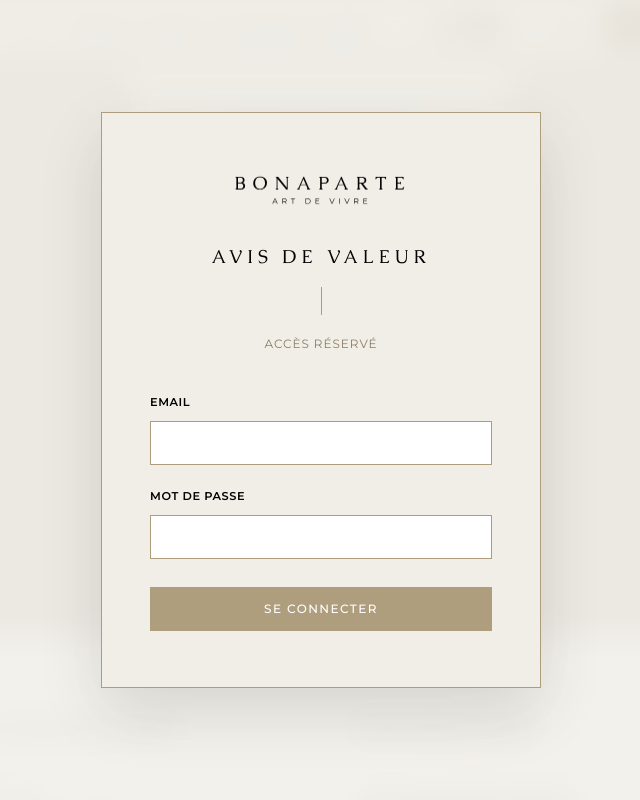
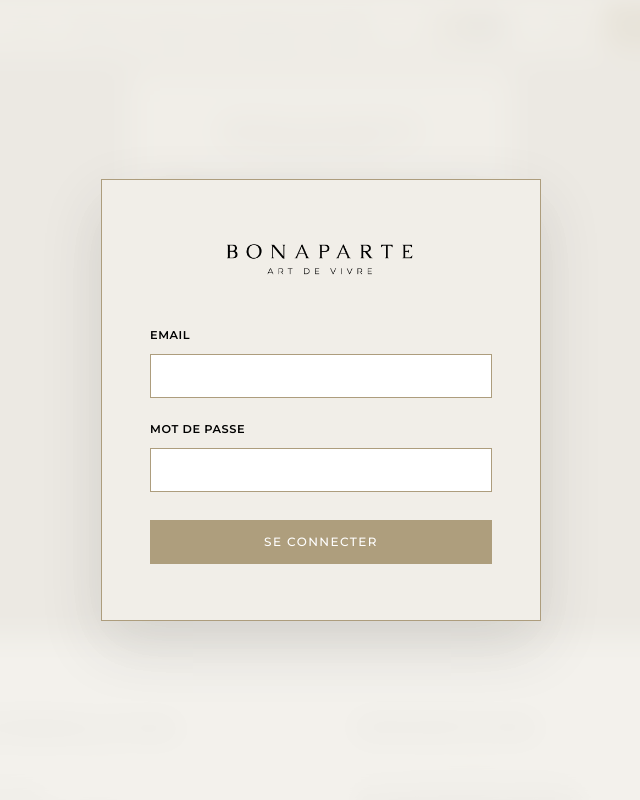
Before and after one commit to baptistefort/avis-de-valeur-bonaparte, a Next.js app: page / in a window 1280 px wide. Shown: the top 800 px of the page, without its empty margins (319-959 px from the left). Built offline with nearby package versions, Linux system fonts and the light colour scheme.

Commit message:
Login: remove Avis de Valeur title and Accès réservé subtitle, keep only logo

```diff
--- a/src/components/LoginOverlay.tsx
+++ b/src/components/LoginOverlay.tsx
@@ -5,7 +5,6 @@ import { useAuthStore } from '@/store/useAuthStore';
 import { asset } from '@/lib/paths';
 
 const FONT_MONT = "'Montserrat', sans-serif";
-const FONT_CAUDEX = "'Caudex', serif";
 const COLOR_BEIGE = '#f1eee8';
 const COLOR_GOLD = '#ae9e7d';
 const COLOR_GOLD_LINE = '#ad9d7d';
@@ -63,53 +62,13 @@ export default function LoginOverlay() {
           src={asset('/images/logo_bonaparte.png')}
           alt="Bonaparte"
           style={{
-            width: '200px',
+            width: '220px',
             height: 'auto',
-            margin: '0 auto 32px',
+            margin: '0 auto 40px',
             display: 'block',
           }}
           draggable={false}
         />
-
-        {/* Caudex eyebrow title */}
-        <h1
-          style={{
-            fontFamily: FONT_CAUDEX,
-            fontWeight: 400,
-            fontSize: '14pt',
-            letterSpacing: '0.25em',
-            textTransform: 'uppercase',
-            color: '#000000',
-            margin: 0,
-            marginBottom: '8px',
-          }}
-        >
-          Avis de Valeur
-        </h1>
-
-        {/* Gold separator line, same style as PDF title separators */}
-        <div
-          style={{
-            width: '0.8px',
-            height: '28px',
-            background: COLOR_GOLD_LINE,
-            margin: '16px auto 20px',
-          }}
-        />
-
-        <p
-          style={{
-            fontFamily: FONT_MONT,
-            fontSize: '9pt',
-            color: COLOR_TAUPE,
-            margin: 0,
-            marginBottom: '36px',
-            letterSpacing: '0.08em',
-            textTransform: 'uppercase',
-          }}
-        >
-          Accès réservé
-        </p>
 
         {/* Email */}
         <label style={{ display: 'block', textAlign: 'left', marginBottom: '18px' }}>
```
